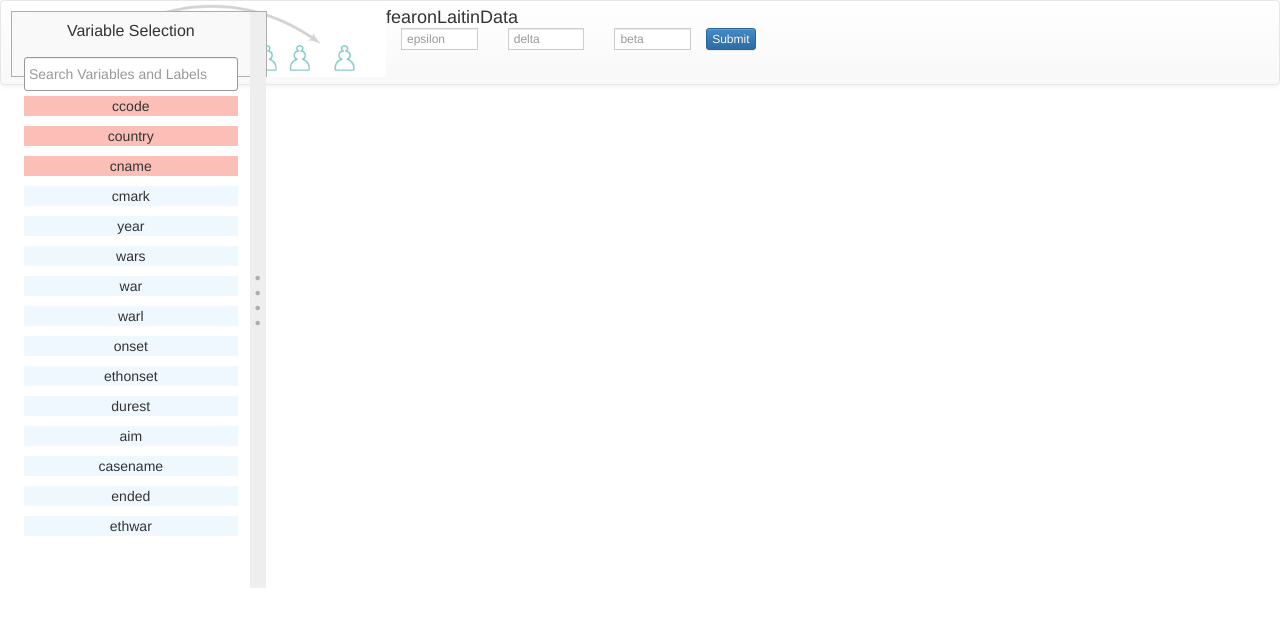
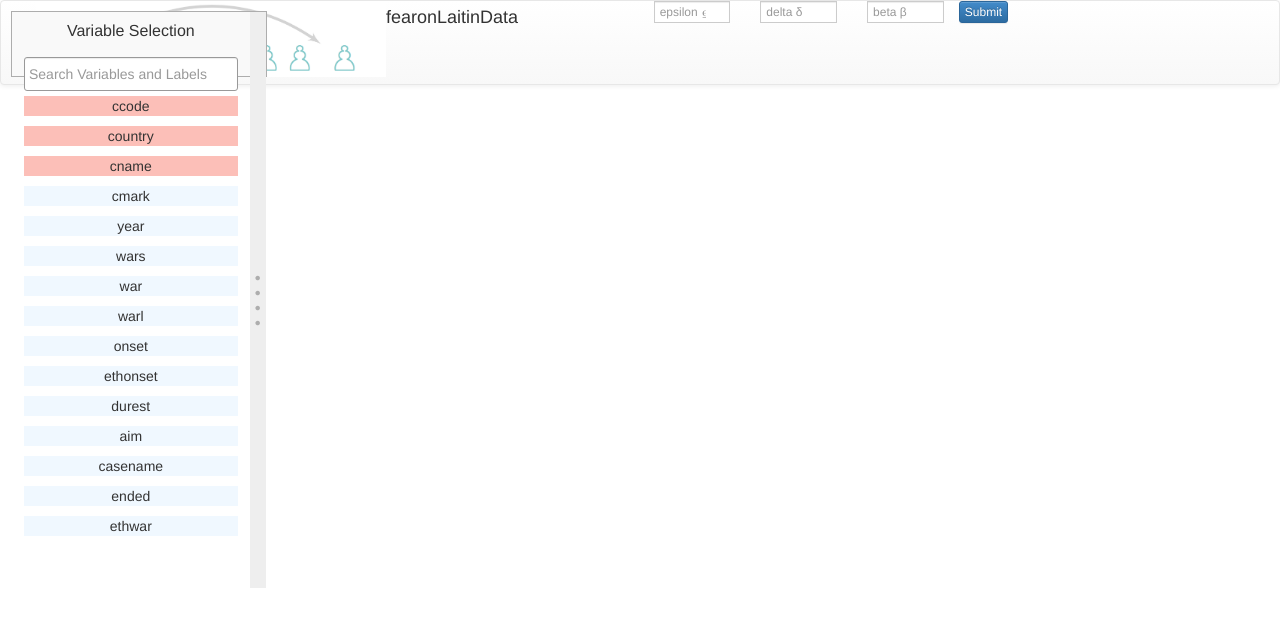
Before and after one commit to fbchow/budget_tool, a plain HTML site: page TwoRavens/index.html in a window 1280 px wide. Drawn offline with Linux system fonts and the light colour scheme.

Commit message:
added styling to move global variables form to upper right-hand corner

```diff
--- a/TwoRavens/app.css
+++ b/TwoRavens/app.css
@@ -8,6 +8,13 @@
 
 
 /*formatting for global variables form on upper right hand corner*/
+.form-inline{
+    position:absolute;
+    top:0;
+    right:0;
+}
+
+
 .input-xs {
     height: 22px;
     padding: 2px 5px;
@@ -17,8 +24,6 @@
     /*float: right;*/
     right: 0;
 }
-
-
 
 
 svg {
--- a/TwoRavens/index.html
+++ b/TwoRavens/index.html
@@ -41,21 +41,21 @@
 <h4 id="dataName" style="display:inline;" onclick="citetoggle=clickcite(citetoggle);" onmouseover="opencite();" onmouseout="closecite(citetoggle);">Dataset Name</h4>
 
 <!-- global parameters upper right  -->
-    <form class="form-inline"
-    <div class="text-right">
+    <form class="form-inline">
+    <!--<div class="text-right">-->
     <div class="input-group">
         <div class="col-xs-2">
-            <input type="text" class="form-control input-xs" id="inputEpsilon" placeholder="epsilon">
+            <input type="text" class="form-control input-xs" id="inputEpsilon" placeholder="epsilon ⍷">
         </div>
         <div class="col-xs-2">
-            <input type="text" class="form-control input-xs" id="inputDelta" placeholder="delta">
+            <input type="text" class="form-control input-xs" id="inputDelta" placeholder="delta δ">
         </div>
         <div class="col-xs-2">
-            <input type="text" class="form-control input-xs" id="inputBeta" placeholder="beta">
+            <input type="text" class="form-control input-xs" id="inputBeta" placeholder="beta β">
         </div>
         <button type="submit" class="btn btn-primary btn-xs">Submit</button>
     </div>
-</div>
+<!--</div>-->
     </form>
 
 
--- a/TwoRavens/readData.js
+++ b/TwoRavens/readData.js
@@ -450,7 +450,7 @@ function updatedata(value,flag)
         .attr("data-html", "true")
         .attr("onmouseover", "$(this).popover('toggle');")
         .attr("onmouseout", "$(this).popover('toggle');")
-        .attr("data-original-title", "Summary Statistics");
+        .attr("data-original-title", "About this Variable");
     //
     //console.log("d3 enter called");
 
```
